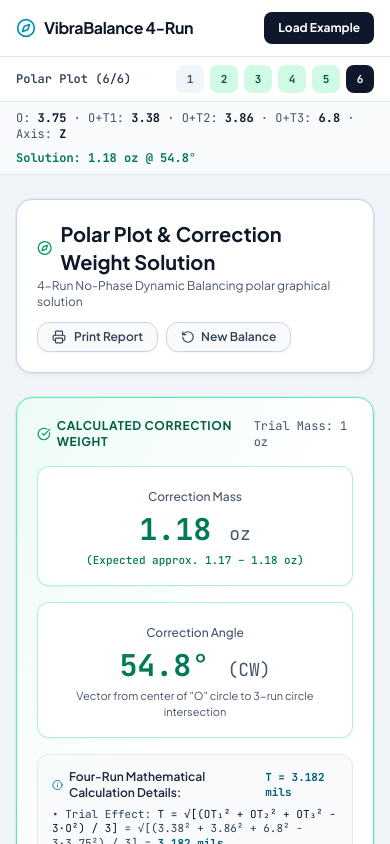
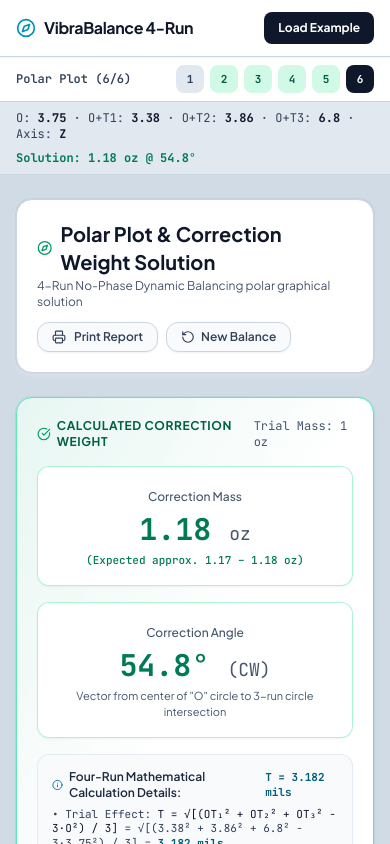
Before and after one commit to ivibr8/Vibrabalance-4run, a React (Vite) app: page / in a window 390 px wide. Shown: the top 844 px of the page. Built offline with nearby package versions, Linux system fonts and the light colour scheme.

Commit message:
Add files via upload

```diff
--- a/src/App.tsx
+++ b/src/App.tsx
@@ -327,9 +327,9 @@ export default function App() {
   ];
 
   return (
-    <div className="min-h-screen bg-slate-100 text-slate-900 flex flex-col font-sans">
+    <div className="min-h-screen bg-slate-300/80 text-slate-900 flex flex-col font-sans">
       {/* Top Bar */}
-      <header className="sticky top-0 z-40 bg-white border-b border-slate-200 px-4 md:px-8 py-3 flex items-center justify-between gap-6 shrink-0">
+      <header className="sticky top-0 z-40 bg-white border-b border-slate-300 shadow-xs px-4 md:px-8 py-3 flex items-center justify-between gap-6 shrink-0">
         <button
           type="button"
           onClick={() => navigateToScreen(0)}
@@ -369,7 +369,7 @@ export default function App() {
       </header>
 
       {/* Mobile Compact Step Switcher */}
-      <div className="md:hidden bg-white border-b border-slate-200 px-4 py-2 flex items-center justify-between text-xs font-mono">
+      <div className="md:hidden bg-white border-b border-slate-300 px-4 py-2 flex items-center justify-between text-xs font-mono">
         <span className="text-slate-700 font-semibold">
           {screenSteps[currentScreen].label} ({currentScreen + 1}/6)
         </span>
@@ -384,7 +384,7 @@ export default function App() {
                   ? 'bg-slate-900 text-white'
                   : s.id > 0 && runs[s.id - 1]?.isKept
                   ? 'bg-emerald-100 text-emerald-800'
-                  : 'bg-slate-100 text-slate-600'
+                  : 'bg-slate-200 text-slate-700'
               }`}
             >
               {s.id + 1}
@@ -394,7 +394,7 @@ export default function App() {
       </div>
 
       {/* Unboxed Summary Strip */}
-      <div className="bg-slate-50 border-b border-slate-200 px-4 md:px-8 py-2 flex flex-wrap items-center justify-between gap-2 text-xs font-mono tabular-nums text-slate-600">
+      <div className="bg-slate-200 border-b border-slate-300 px-4 md:px-8 py-2 flex flex-wrap items-center justify-between gap-2 text-xs font-mono tabular-nums text-slate-700">
         <div>
           O: <strong className="text-slate-900">{runs[0].amplitudeMils}</strong>
           {' · '}O+T1: <strong className="text-slate-900">{runs[1].amplitudeMils}</strong>
@@ -484,7 +484,7 @@ export default function App() {
       </main>
 
       {/* Clean Footer */}
-      <footer className="border-t border-slate-200 bg-white px-6 py-3.5 flex flex-col sm:flex-row items-center justify-between gap-2 text-xs text-slate-500 shrink-0">
+      <footer className="border-t border-slate-300 bg-white px-6 py-3.5 flex flex-col sm:flex-row items-center justify-between gap-2 text-xs text-slate-600 shrink-0">
         <span>VibraBalance 4-Run · Peak-Hold Smartphone FFT Balancing (AU)</span>
         <button
           type="button"
```
